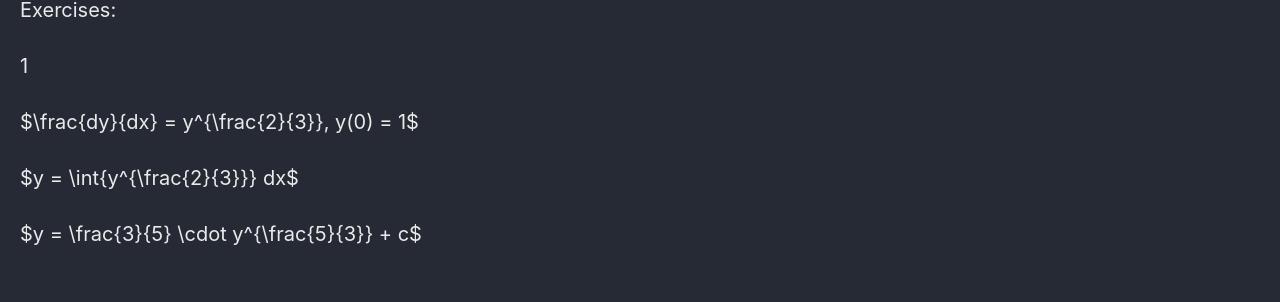
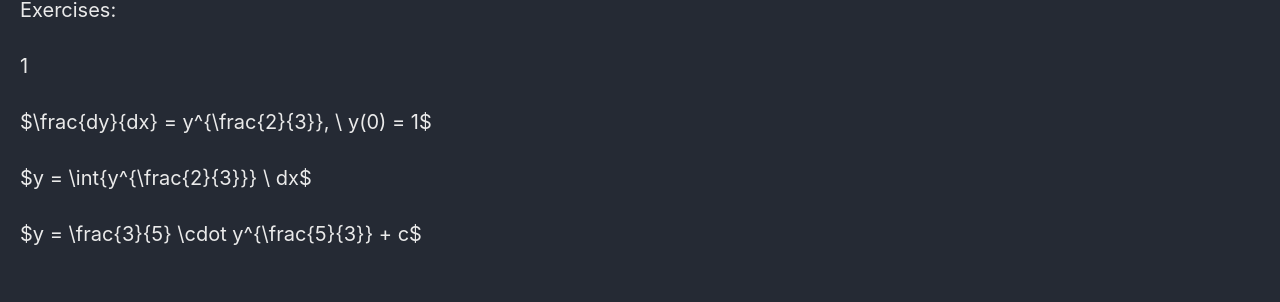
Before and after one commit to Connor-McCartney/Connor-McCartney.github.io, a Jekyll site: the page built from _pages/misc/linear-algebra.md, in a window 1280 px wide. Shown: the part 598-900 px from the top of the page. Built offline with Jekyll 4.4.1, drawn with Linux system fonts in a browser that asks for light colours; cached includes are drawn as plain includes.

```diff
--- a/_pages/misc/linear-algebra.md
+++ b/_pages/misc/linear-algebra.md
@@ -30,8 +30,8 @@ Exercises:
 
 1
 
-$\frac{dy}{dx} = y^{\frac{2}{3}}, y(0) = 1$
+$\frac{dy}{dx} = y^{\frac{2}{3}}, \ y(0) = 1$
 
-$y = \int{y^{\frac{2}{3}}} dx$
+$y = \int{y^{\frac{2}{3}}} \ dx$
 
 $y = \frac{3}{5} \cdot y^{\frac{5}{3}} + c$
```
